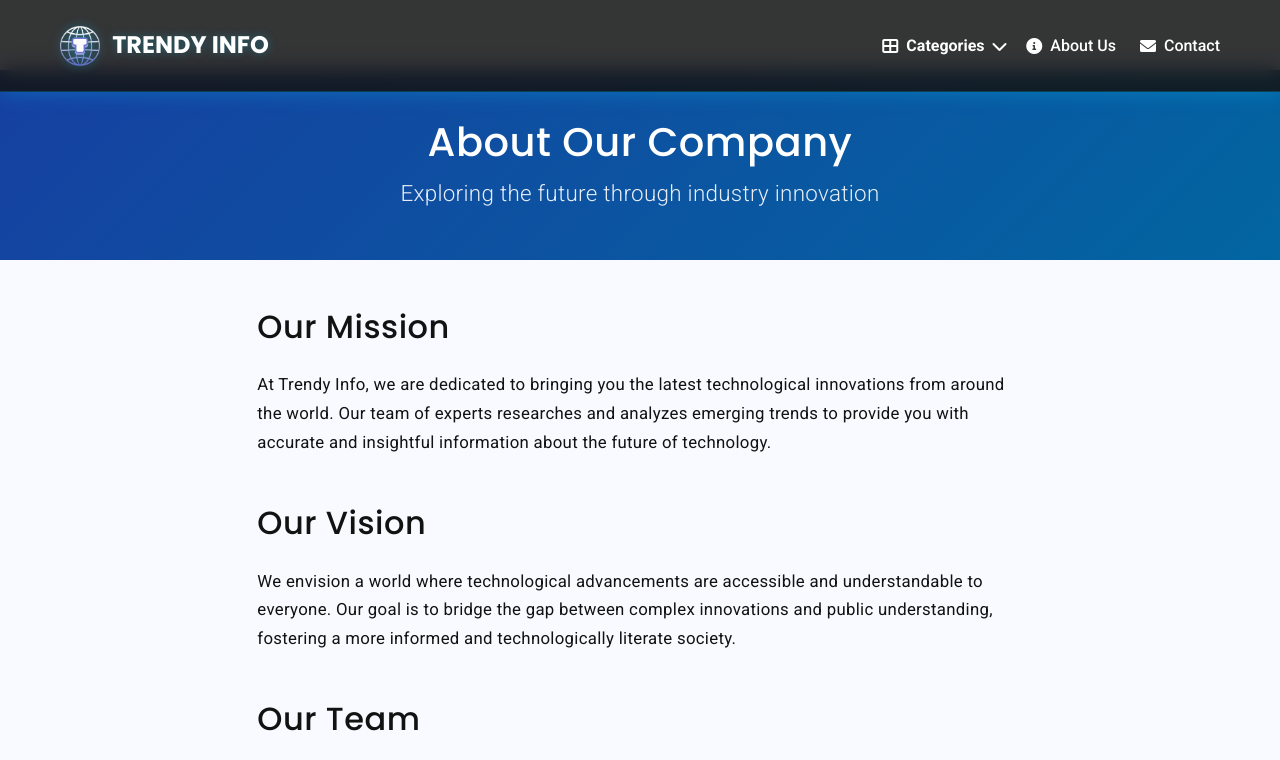
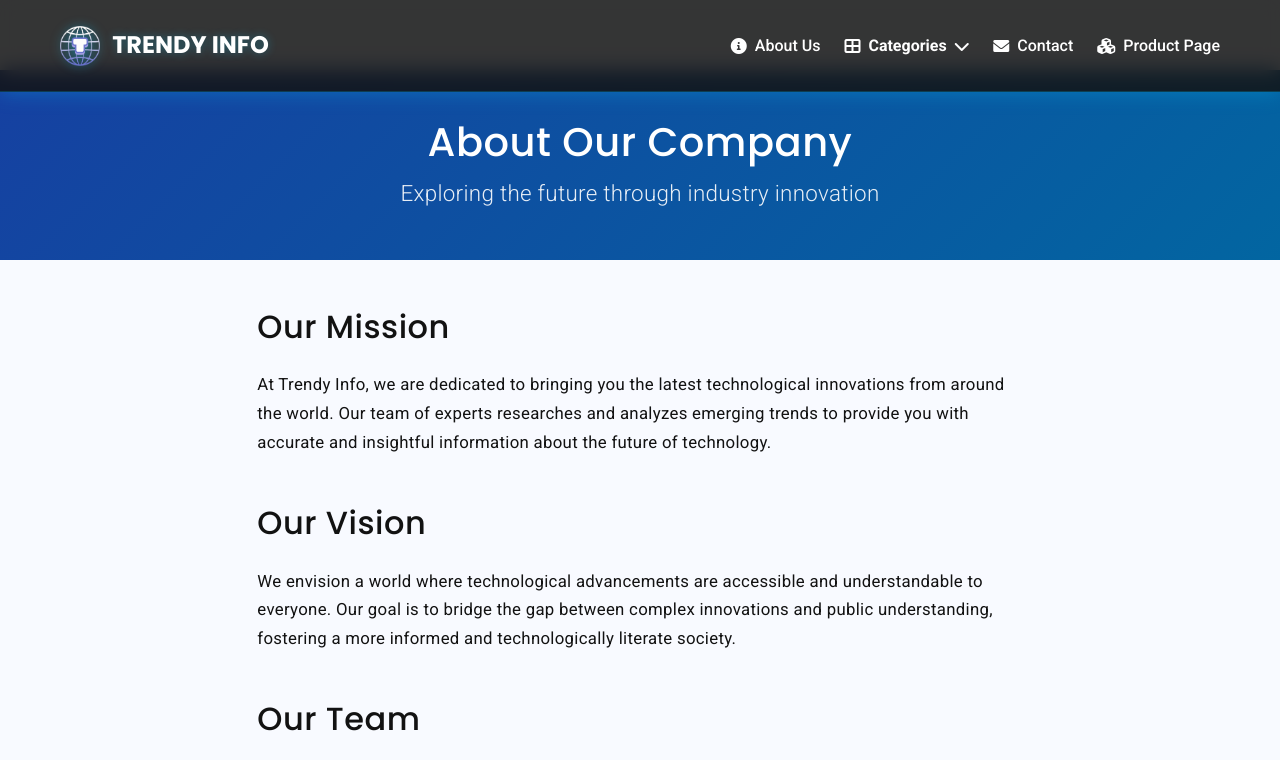
Before and after one commit to rniru/Innovation-Security-Page, a plain HTML site: page company.html in a window 1280 px wide. Shown: the top 760 px of the page. Drawn offline with Linux system fonts and the light colour scheme.

Commit message:
more changes

```diff
--- a/company.html
+++ b/company.html
@@ -10,7 +10,7 @@
     <!-- Bootstrap CSS -->
     <link href="css/bootstrap.min.css" rel="stylesheet">
     <!-- External CSS file -->
-    <link rel="stylesheet" href="page.css">
+    <link rel="stylesheet" href="companyPage.css">
     <link rel="stylesheet" href="https://cdnjs.cloudflare.com/ajax/libs/font-awesome/6.0.0-beta3/css/all.min.css">
 </head>
 <body>
@@ -21,19 +21,20 @@
                 <span>TRENDY INFO</span>
             </div>
             <div class="nav-links">
+                <a href="aboutus.html" class="nav-link"><i class="fas fa-info-circle"></i> About Us</a>
                 <div class="dropdown-menu">
                     <a href="#categories"><i class="fas fa-th-large"></i> Categories <i class="fas fa-chevron-down"></i></a>
                     <div class="dropdown-content">
                         <a href="communication.html"><i class="fas fa-comments"></i> Communication</a>
                         <a href="security.html"><i class="fas fa-shield-alt"></i> Security</a>
                         <a href="health.html"><i class="fas fa-heartbeat"></i> Health</a>
-                        <a href="entertainment.html"><i class="fas fa-film"></i> Entertainment</a>
-                        <a href="transportation.html"><i class="fas fa-car"></i> Transportation</a>
-                        <a href="education.html"><i class="fas fa-graduation-cap"></i> Education</a>
+                        <a href="entertainment.html"><i class="fas fa-film"></i>Entertainment</a>
+                        <a href="transportation.html"><i class="fas fa-car"></i>Transportation</a>
+                        <a href="education.html"><i class="fas fa-graduation-cap"></i>Education</a>
                     </div>
                 </div>
-                <a href="aboutus.html" class="nav-link"><i class="fas fa-info-circle"></i> About Us</a>
-                <a href="#feedback" class="nav-link"><i class="fas fa-envelope"></i> Contact</a>
+                <a href="#feedback" class="nav-link"><i class="fas fa-envelope"></i>Contact</a>
+                <a href="index.html" class="nav-link"><i class="fas fa-cubes"></i>Product Page</a>
             </div>
         </div>
     </nav>
--- a/page.css
+++ b/companyPage.css
@@ -139,7 +139,7 @@ h1, h2, h3, h4, h5, h6 {
     position: relative;
     display: inline-block;
     background-color: transparent !important;
-    margin-right: -2.5rem;
+    margin-right: -2.2rem;
 }
 
 .dropdown-menu > a {
@@ -597,7 +597,6 @@ footer {
     transition: all 0.3s ease;
 }
 
-/* Adding Product Sections styling from styles.css if not already in page.css */
 .product-section {
     padding: 5rem 0;
 }
```
Also changed, not shown: index.html (+1 -0 lines).
